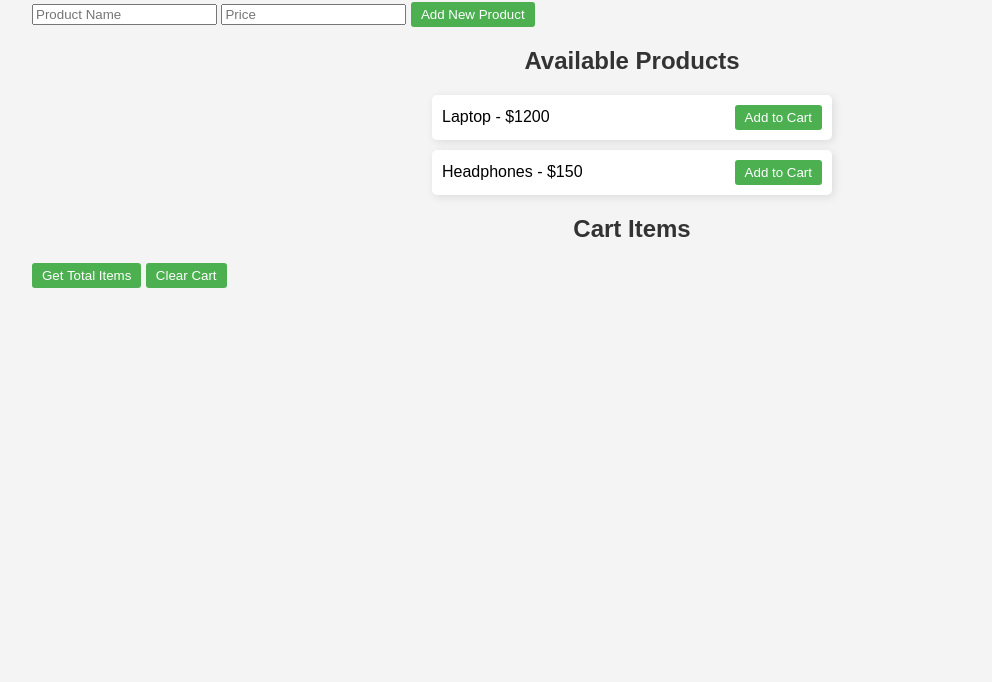
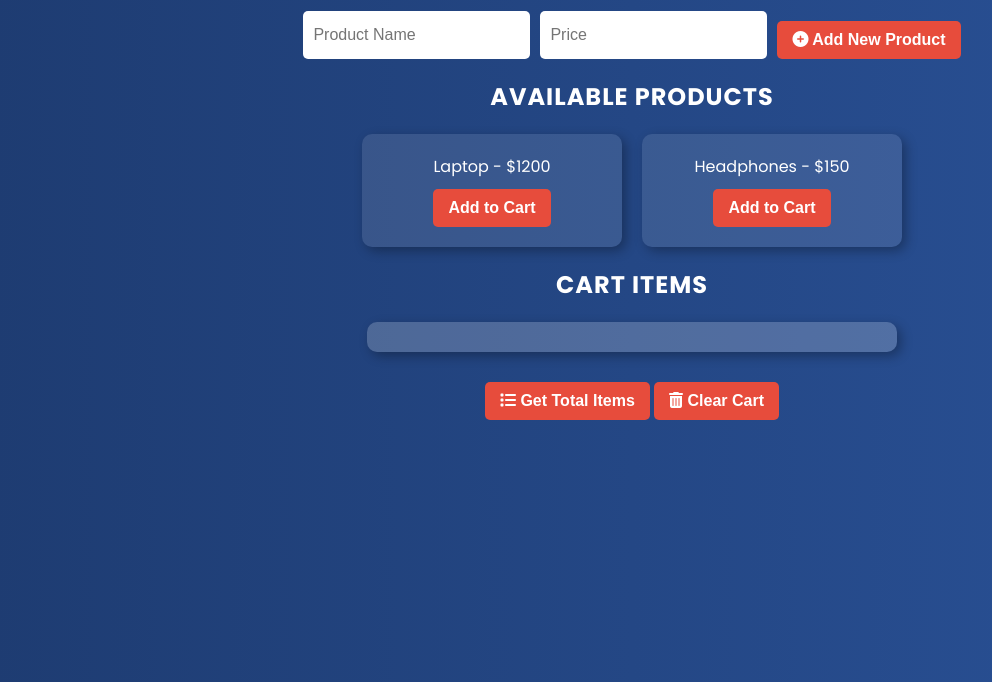
Before and after one commit to bradleyomondi/oop, a plain HTML site: page index.html in a window 1280 px wide. Shown: the part 118-800 px from the top of the page, without its empty margins (8-1000 px from the left). Drawn offline with Linux system fonts and the light colour scheme.

Commit message:
second commit

```diff
--- a/index.html
+++ b/index.html
@@ -5,6 +5,7 @@
     <meta name="viewport" content="width=device-width, initial-scale=1.0">
     <title>Shopping Cart</title>
     <link rel="stylesheet" href="styles.css">
+    <script src="https://kit.fontawesome.com/a076d05399.js"></script>
 </head>
 <body>
 
@@ -13,17 +14,38 @@
     <div id="addProduct">
         <input type="text" id="productName" placeholder="Product Name">
         <input type="number" id="productPrice" placeholder="Price">
-        <button onclick="createNewProduct()">Add New Product</button>
+        <button onclick="createNewProduct()">
+            <i class="fas fa-plus-circle"></i> Add New Product
+        </button>
     </div>
 
     <h2>Available Products</h2>
-    <div id="products"></div>
+    <div id="products">
+        <div class="product">
+            <img src="https://images.pexels.com/photos/18105/pexels-photo.jpg" alt="Laptop">
+            <span>Laptop - $1200</span>
+            <button onclick="addToCart(1, 'Laptop', 1200)">
+                <i class="fas fa-shopping-cart"></i> Add to Cart
+            </button>
+        </div>
+        <div class="product">
+            <img src="https://images.pexels.com/photos/339466/pexels-photo-339466.jpeg" alt="Headphones">
+            <span>Headphones - $150</span>
+            <button onclick="addToCart(2, 'Headphones', 150)">
+                <i class="fas fa-shopping-cart"></i> Add to Cart
+            </button>
+        </div>
+    </div>
 
     <h2>Cart Items</h2>
     <ul id="cart"></ul>
 
-    <button onclick="getTotalItems()">Get Total Items</button>
-    <button onclick="cart.clearCart()">Clear Cart</button>
+    <button onclick="getTotalItems()">
+        <i class="fas fa-list"></i> Get Total Items
+    </button>
+    <button onclick="cart.clearCart()">
+        <i class="fas fa-trash-alt"></i> Clear Cart
+    </button>
 
     <script src="script.js"></script>
 </body>
--- a/styles.css
+++ b/styles.css
@@ -1,63 +1,142 @@
+/* Import Google Font */
+@import url('https://fonts.googleapis.com/css2?family=Poppins:wght@300;400;700&display=swap');
+
 /* General Styling */
 body {
-    font-family: Arial, sans-serif;
+    font-family: "Poppins", sans-serif;
+    background: linear-gradient(to right, #1e3c72, #2a5298);
+    color: #fff;
     margin: 20px;
     padding: 20px;
-    background-color: #f4f4f4;
+    text-align: center;
 }
 
-/* Heading */
+/* Headings */
 h1, h2 {
-    text-align: center;
-    color: #333;
+    margin-bottom: 20px;
+    text-transform: uppercase;
+    font-weight: bold;
+    letter-spacing: 1px;
 }
 
 /* Product Section */
 #products {
     display: flex;
-    flex-direction: column;
-    gap: 10px;
-    max-width: 400px;
+    flex-wrap: wrap;
+    justify-content: center;
+    gap: 20px;
     margin: 20px auto;
 }
 
+/* Product Card */
 .product {
-    background: white;
-    padding: 10px;
-    border-radius: 5px;
-    box-shadow: 2px 2px 8px rgba(0, 0, 0, 0.1);
+    background: rgba(255, 255, 255, 0.1);
+    padding: 20px;
+    border-radius: 10px;
+    box-shadow: 4px 4px 12px rgba(0, 0, 0, 0.3);
     display: flex;
-    justify-content: space-between;
+    flex-direction: column;
     align-items: center;
+    transition: transform 0.3s ease-in-out;
+    width: 220px;
+    position: relative;
 }
 
+.product img {
+    width: 100px;
+    height: auto;
+    margin-bottom: 10px;
+}
+
+.product:hover {
+    transform: scale(1.05);
+}
+
+/* Buttons */
 button {
-    padding: 5px 10px;
-    background-color: #4CAF50;
+    padding: 10px 15px;
+    background: #e74c3c;
+    border: none;
     color: white;
-    border: none;
+    font-size: 16px;
+    font-weight: bold;
+    border-radius: 5px;
     cursor: pointer;
-    border-radius: 3px;
+    transition: background 0.3s ease-in-out, transform 0.2s;
+    margin-top: 10px;
 }
 
 button:hover {
-    background-color: #45a049;
+    background: #c0392b;
+    transform: translateY(-3px);
 }
 
-/* Cart Section */
+/* Shopping Cart */
 #cart {
     list-style-type: none;
     padding: 0;
-    max-width: 400px;
+    max-width: 500px;
     margin: 20px auto;
+    background: rgba(255, 255, 255, 0.2);
+    padding: 15px;
+    border-radius: 10px;
+    box-shadow: 4px 4px 12px rgba(0, 0, 0, 0.3);
 }
 
+/* Cart Items */
 #cart li {
-    background: white;
-    padding: 10px;
-    margin-bottom: 5px;
+    background: rgba(255, 255, 255, 0.1);
+    padding: 12px;
+    margin-bottom: 8px;
     border-radius: 5px;
     display: flex;
     justify-content: space-between;
     align-items: center;
-    box-shadow: 2px 2px}
+    box-shadow: 3px 3px 8px rgba(0, 0, 0, 0.2);
+}
+
+/* Icons */
+#cart li button {
+    background-color: #f1c40f;
+    color: #2c3e50;
+    font-size: 14px;
+    display: flex;
+    align-items: center;
+    gap: 5px;
+}
+
+#cart li button:hover {
+    background-color: #f39c12;
+}
+
+#cart li button i {
+    font-size: 16px;
+}
+
+/* Form Styling */
+#addProduct {
+    margin: 20px auto;
+    display: flex;
+    justify-content: center;
+    gap: 10px;
+}
+
+#addProduct input {
+    padding: 10px;
+    font-size: 16px;
+    border: none;
+    border-radius: 5px;
+    outline: none;
+}
+
+/* Responsive Design */
+@media (max-width: 768px) {
+    #products {
+        flex-direction: column;
+        align-items: center;
+    }
+
+    .product {
+        width: 80%;
+    }
+}
```
